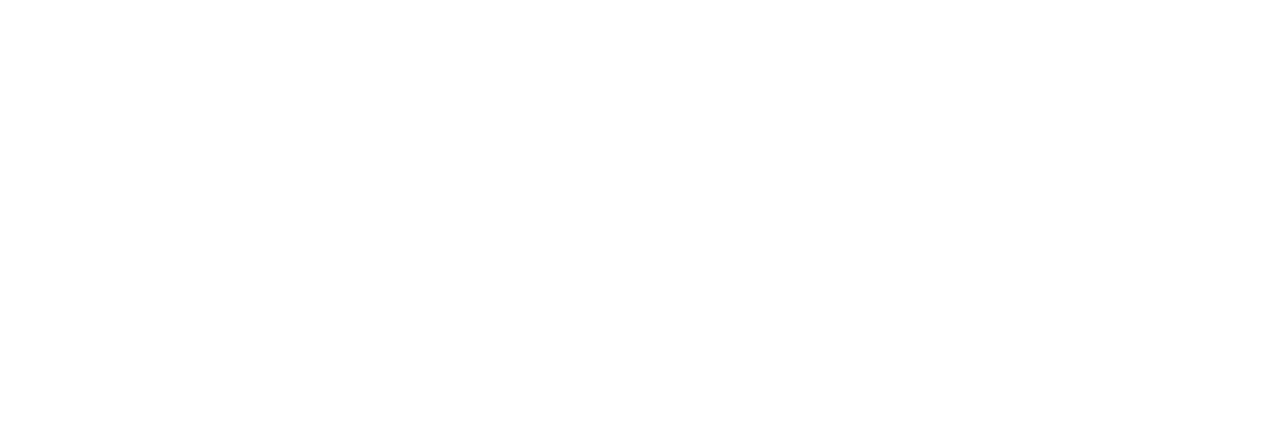
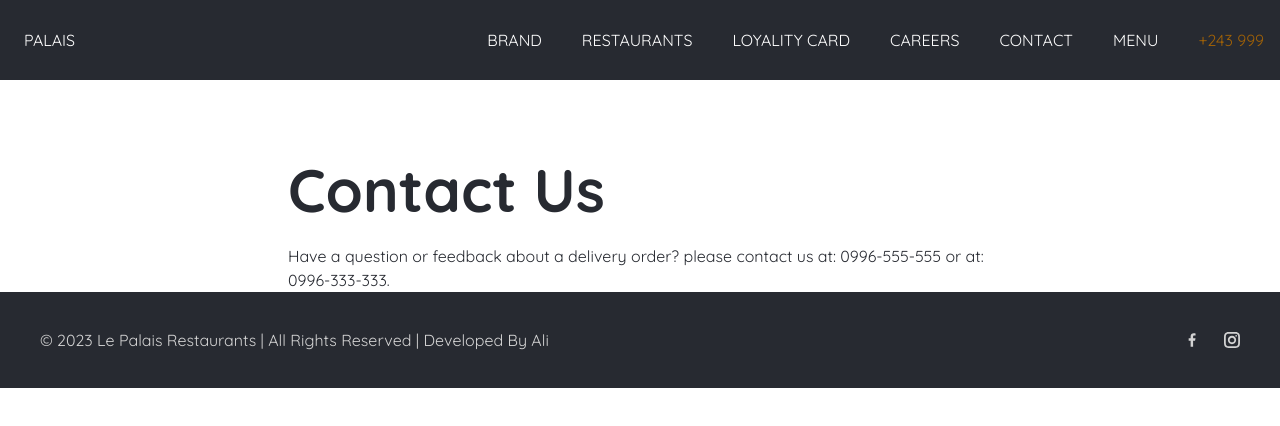
Before and after one commit to aliabbani/palais, a React (Create React App) app: page /contact in a window 1280 px wide. Before the commit this address had no page. Shown: the top 426 px of the page. Built offline with nearby package versions, Linux system fonts and the light colour scheme.

Commit message:
contact page

```diff
--- a/src/App.js
+++ b/src/App.js
@@ -2,6 +2,7 @@
 import Home from "./pages/Home.js";
 import Loyality from "./pages/Loyality.js";
 import Brand from "./pages/Brand.js";
+import Contact from "./pages/Contact.js";
 
 function App() {
   // const user = true;
@@ -11,6 +12,7 @@
         <Route exact path="/" element={<Home />} />
         <Route path="/brand" element={<Brand />} />
         <Route path="/loyality" element={<Loyality />} />
+        <Route path="/contact" element={<Contact />} />
       </Routes>
     </BrowserRouter>
   );
--- a/src/components/NavBar.js
+++ b/src/components/NavBar.js
@@ -36,7 +36,9 @@
                 <div>loyality card</div>
               </Link>
               <div>careers</div>
-              <div>contact</div>
+              <Link to="/contact">
+                <div>contact</div>
+              </Link>
               <a href="https://menu.omegasoftware.ca/lepalais1">menu</a>
             </div>
           </div>
@@ -52,7 +54,9 @@
                 <div>loyality card</div>
               </Link>
               <div>careers</div>
-              <div>contact</div>
+              <Link to="/contact">
+                <div>contact</div>
+              </Link>
               <a href="https://menu.omegasoftware.ca/lepalais1">Menu</a>
               <div className="text-yellow-700">+243 999</div>
             </div>
--- /dev/null
+++ b/src/pages/Contact.js
@@ -0,0 +1,23 @@
+import React from "react";
+import Footer from "../components/Footer";
+import NavBar from "../components/NavBar";
+
+const Contact = () => {
+  return (
+    <div className="">
+      <NavBar />
+      <div className="px-2 md:px-72">
+        <div className="text-2xl md:text-6xl font-black capitalize pt-6 pb-6 md:pt-20 pb-10">
+          contact us
+        </div>
+        <div>
+          Have a question or feedback about a delivery order? please contact us
+          at: 0996-555-555 or at: 0996-333-333.
+        </div>
+      </div>
+      <Footer />
+    </div>
+  );
+};
+
+export default Contact;
```
